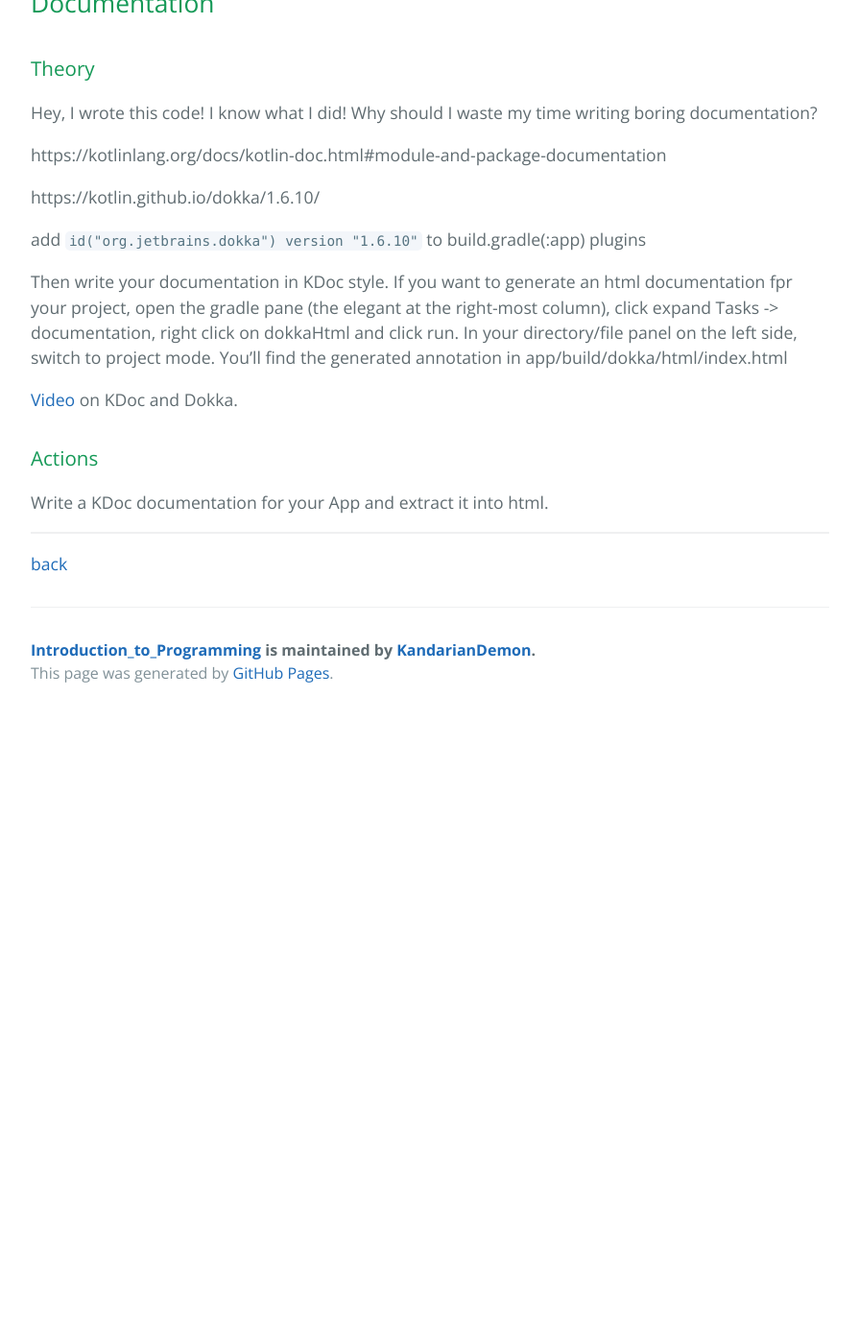
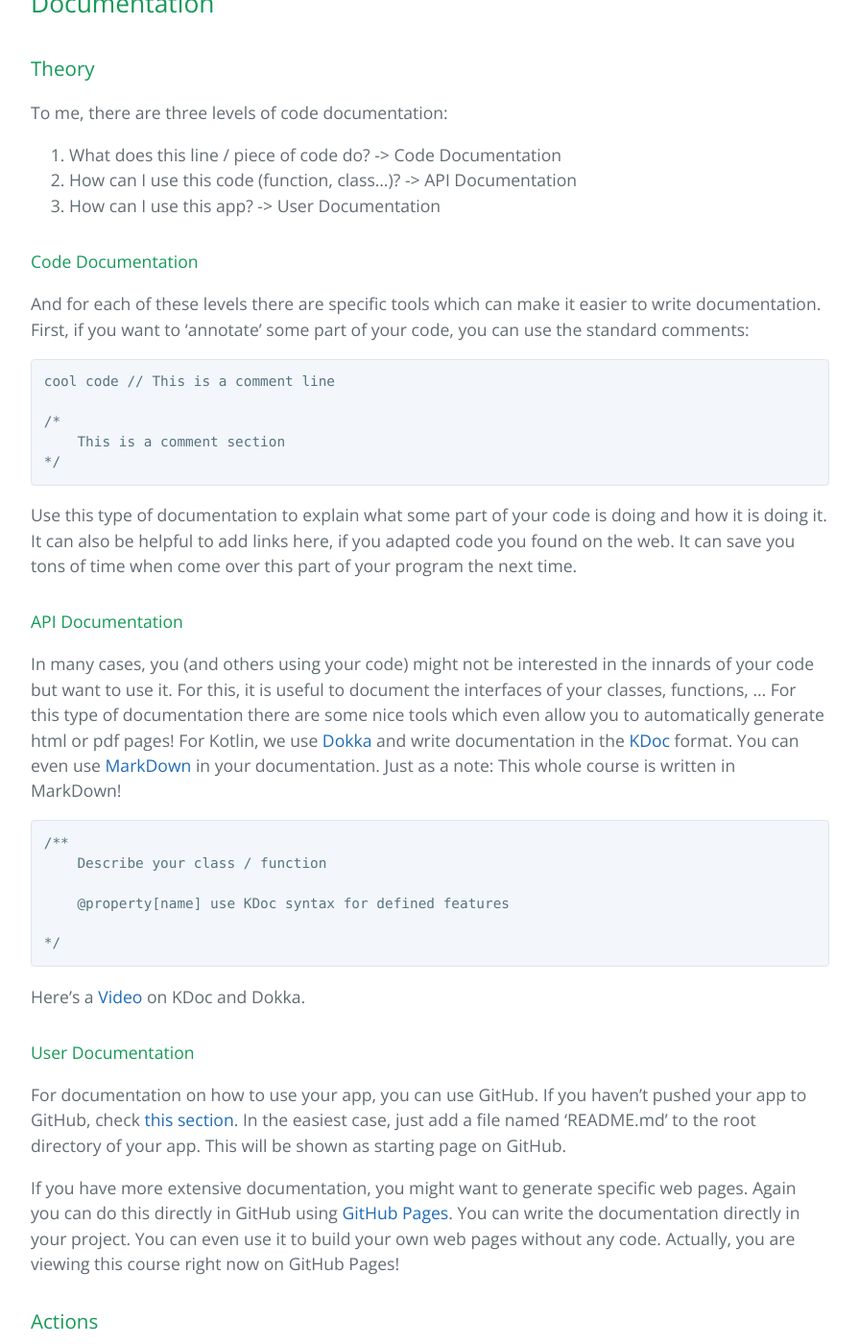
Before and after one commit to KandarianDemon/Introduction_to_Programming, a Jekyll site: the page built from ProgrammingTools/documentation.md, in a window 1280 px wide and 1400 px high, scrolled down 386 px. Shown: the whole window at 96% size, without its empty margins (192-1087 px from the left). Built offline with Jekyll 4.4.1, drawn with Linux system fonts in a browser that asks for light colours; our own code applies the rules of GitHub Pages for plain Markdown files; the repository's description, which GitHub fills in, is left out; before the commit the page ends 1131 px from its top, so only the background shows below that; some of the changed text lies outside the part shown.

Commit message:
Started with Programming Tools

```diff
--- a/ProgrammingTools/documentation.md
+++ b/ProgrammingTools/documentation.md
@@ -2,21 +2,55 @@
 
 ### Theory
 
-Hey, I wrote this code! I know what I did! Why should I waste my time writing boring documentation?
+To me, there are three levels of code documentation:
 
-https://kotlinlang.org/docs/kotlin-doc.html#module-and-package-documentation
+1. What does this line / piece of code do? -> Code Documentation
+2. How can I use this code (function, class...)? -> API Documentation
+3. How can I use this app? -> User Documentation
 
-https://kotlin.github.io/dokka/1.6.10/
+#### Code Documentation
 
-add `id("org.jetbrains.dokka") version "1.6.10"` to build.gradle(:app) plugins
+And for each of these levels there are specific tools which can make it easier to write documentation. First, if you want to 'annotate' some part of your code, you can use the standard comments:
 
-Then write your documentation in KDoc style. If you want to generate an html documentation fpr your project, open the gradle pane (the elegant at the right-most column), click expand Tasks -> documentation, right click on dokkaHtml and click run. In your directory/file panel on the left side, switch to project mode. You'll find the generated annotation in app/build/dokka/html/index.html
+    cool code // This is a comment line
 
-[Video](https://www.youtube.com/watch?v=GesMbOt5hIo) on KDoc and Dokka.
+    /*
+        This is a comment section
+    */
+
+Use this type of documentation to explain what some part of your code is doing and how it is doing it. It can also be helpful to add links here, if you adapted code you found on the web. It can save you tons of time when come over this part of your program the next time.
+
+#### API Documentation
+
+In many cases, you (and others using your code) might not be interested in the innards of your code but want to use it. For this, it is useful to document the interfaces of your classes, functions, ... For this type of documentation there are some nice tools which even allow you to automatically generate html or pdf pages! For Kotlin, we use [Dokka](https://kotlin.github.io/dokka/1.6.10/) and write documentation in the [KDoc](https://kotlinlang.org/docs/kotlin-doc.html) format. You can even use [MarkDown](https://www.markdownguide.org/getting-started/) in your documentation. Just as a note: This whole course is written in MarkDown!
+
+    /**
+        Describe your class / function
+
+        @property[name] use KDoc syntax for defined features
+
+    */
+
+Here's a [Video](https://www.youtube.com/watch?v=GesMbOt5hIo) on KDoc and Dokka.
+
+#### User Documentation
+
+For documentation on how to use your app, you can use GitHub. If you haven't pushed your app to GitHub, check [this section](./git.md). In the easiest case, just add a file named 'README.md' to the root directory of your app. This will be shown as starting page on GitHub.
+
+If you have more extensive documentation, you might want to generate specific web pages. Again you can do this directly in GitHub using [GitHub Pages](https://docs.github.com/en/pages). You can write the documentation directly in your project. You can even use it to build your own web pages without any code. Actually, you are viewing this course right now on GitHub Pages!
 
 ### Actions
 
-Write a KDoc documentation for your App and extract it into html.
+#### Dokka and KDoc
+
+1. Install Dokka by adding `id("org.jetbrains.dokka") version "1.6.10"` to build.gradle(:app) plugins
+2. Write a documentation for the Dice and Coin classes using the KDoc syntax. What do they do and how can I use them in my programs?
+3. Generate the HTML documentation: Open the gradle pane (the elegant at the right-most column), click expand Tasks -> documentation, right click on dokkaHtml and click run. In your directory/file panel on the left side, switch to project mode. You'll find the generated annotation in app/build/dokka/html/index.html
+
+#### GitHub Pages
+
+Go to the 'Setting' tab. On the left, scroll down to 'Pages' and select. As source, use the Branch 'master' and as directory choose '/docs' (Hey, we are building extensive documentain, so we better put all this into an extra directory!). Choose a theme (how should your side look) and you're ready to go. On top of the page you see an URL, click it and be happy about your own documentation web side!
+
 
 ---
 
```
Also changed, not shown: DiceApp/navigation.md (added, +9 -0 lines), ProgrammingTools/git.md (added, +11 -0 lines), README.md (+7 -9 lines).
